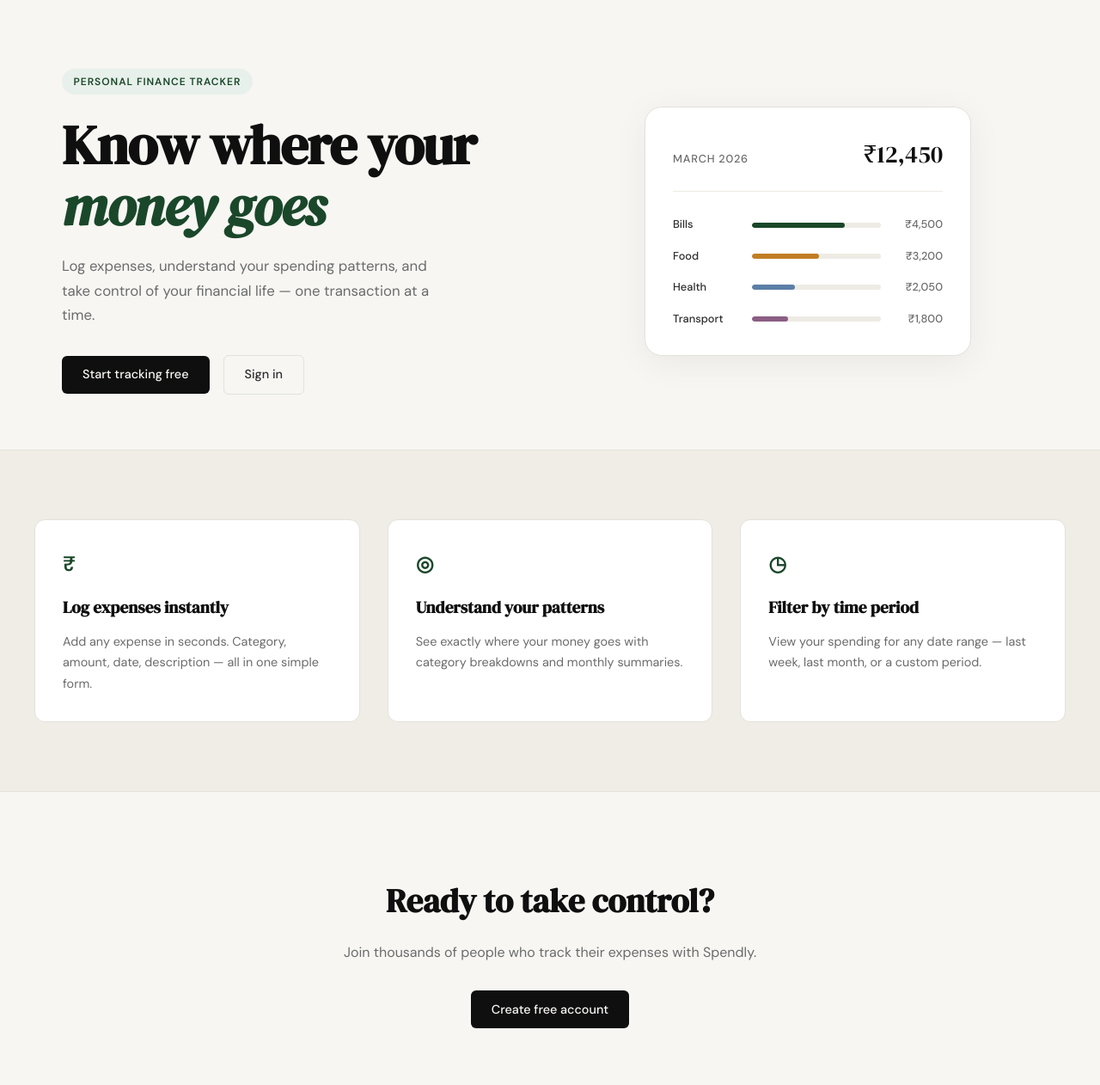
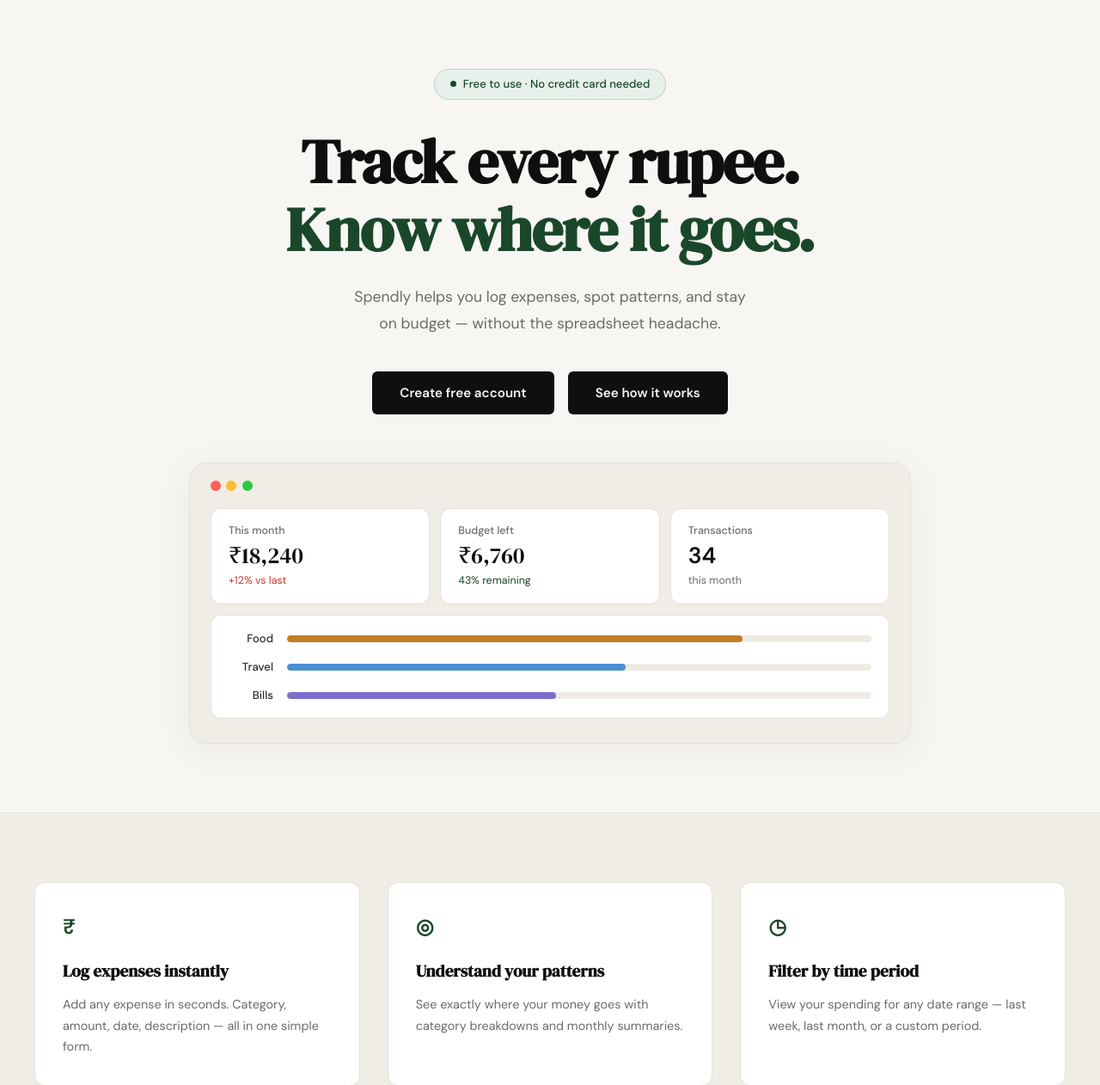
Before and after one commit to emzubairafzal/spendly, a Flask app: page / in a window 1280 px wide. Shown: the part 61-1323 px from the top of the page at 86% size. Run offline with Flask 3, Linux system fonts and the light colour scheme.

Commit message:
changed hero section

```diff
--- /dev/null
+++ b/static/css/landing.css
@@ -0,0 +1,209 @@
+/* ------------------------------------------------------------------ */
+/* Hero V2 — centered single-column layout                             */
+/* ------------------------------------------------------------------ */
+
+.hero-v2 {
+    padding: 5rem 2rem 5rem;
+    text-align: center;
+}
+
+.hero-v2-inner {
+    max-width: 840px;
+    margin: 0 auto;
+    display: flex;
+    flex-direction: column;
+    align-items: center;
+}
+
+.hero-v2-badge {
+    display: inline-flex;
+    align-items: center;
+    gap: 0.5rem;
+    background: var(--accent-light);
+    color: var(--accent);
+    border: 1px solid rgba(26, 71, 42, 0.18);
+    font-size: 0.82rem;
+    font-weight: 500;
+    padding: 0.4rem 1.1rem;
+    border-radius: 999px;
+    margin-bottom: 2rem;
+}
+
+.hero-v2-badge-dot {
+    width: 7px;
+    height: 7px;
+    border-radius: 50%;
+    background: var(--accent);
+    flex-shrink: 0;
+}
+
+.hero-v2-title {
+    font-family: var(--font-display);
+    font-size: clamp(2.8rem, 6vw, 4.5rem);
+    line-height: 1.1;
+    letter-spacing: -0.02em;
+    color: var(--ink);
+    margin-bottom: 1.5rem;
+}
+
+.hero-v2-title-accent {
+    display: block;
+    color: var(--accent);
+}
+
+.hero-v2-subtitle {
+    font-size: 1.1rem;
+    color: var(--ink-muted);
+    line-height: 1.75;
+    max-width: 580px;
+    margin-bottom: 2.5rem;
+}
+
+.hero-v2-actions {
+    display: flex;
+    gap: 1rem;
+    justify-content: center;
+    margin-bottom: 3.5rem;
+}
+
+.btn-hero {
+    display: inline-block;
+    background: var(--ink);
+    color: var(--paper);
+    padding: 0.8rem 2rem;
+    border-radius: var(--radius-sm);
+    font-family: var(--font-body);
+    font-size: 0.95rem;
+    font-weight: 600;
+    cursor: pointer;
+    border: none;
+    transition: background 0.2s;
+    text-decoration: none;
+}
+
+.btn-hero:hover { background: var(--accent); }
+
+/* ------------------------------------------------------------------ */
+/* Mock dashboard card                                                 */
+/* ------------------------------------------------------------------ */
+
+.mock-dashboard {
+    width: 100%;
+    max-width: 840px;
+    background: var(--paper-warm);
+    border: 1px solid var(--border);
+    border-radius: var(--radius-lg);
+    padding: 1.25rem 1.5rem 1.75rem;
+    box-shadow: 0 8px 40px rgba(0, 0, 0, 0.06);
+}
+
+.mock-dashboard-titlebar {
+    display: flex;
+    gap: 0.4rem;
+    margin-bottom: 1.25rem;
+}
+
+.traffic-dot {
+    width: 12px;
+    height: 12px;
+    border-radius: 50%;
+}
+
+.td-red    { background: #ff5f57; }
+.td-yellow { background: #febc2e; }
+.td-green  { background: #28c840; }
+
+.mock-stats {
+    display: grid;
+    grid-template-columns: repeat(3, 1fr);
+    gap: 0.75rem;
+    margin-bottom: 0.75rem;
+}
+
+.mock-stat-card {
+    background: var(--paper-card);
+    border: 1px solid var(--border);
+    border-radius: var(--radius-md);
+    padding: 1rem 1.25rem;
+    display: flex;
+    flex-direction: column;
+    gap: 0.3rem;
+    text-align: left;
+}
+
+.mock-stat-label {
+    font-size: 0.78rem;
+    color: var(--ink-muted);
+    font-weight: 500;
+}
+
+.mock-stat-value {
+    font-family: var(--font-display);
+    font-size: 1.65rem;
+    color: var(--ink);
+    line-height: 1.1;
+}
+
+.mock-stat-value--numeric {
+    font-family: var(--font-body);
+    font-weight: 700;
+    font-size: 1.65rem;
+}
+
+.mock-stat-sub {
+    font-size: 0.78rem;
+    color: var(--ink-muted);
+}
+
+.mock-stat-sub--danger  { color: var(--danger); }
+.mock-stat-sub--success { color: var(--accent); }
+
+/* ------------------------------------------------------------------ */
+/* Bar chart inside mock card                                          */
+/* ------------------------------------------------------------------ */
+
+.mock-bars-v2 {
+    background: var(--paper-card);
+    border: 1px solid var(--border);
+    border-radius: var(--radius-md);
+    padding: 1rem 1.25rem;
+    display: flex;
+    flex-direction: column;
+    gap: 0.75rem;
+}
+
+.mock-bar-v2-row {
+    display: grid;
+    grid-template-columns: 52px 1fr;
+    align-items: center;
+    gap: 1rem;
+}
+
+.mock-bar-v2-label {
+    font-size: 0.82rem;
+    font-weight: 500;
+    color: var(--ink-soft);
+    text-align: right;
+}
+
+.mock-bar-v2-track {
+    height: 8px;
+    background: var(--border-soft);
+    border-radius: 999px;
+    overflow: hidden;
+}
+
+.mock-bar-v2-fill {
+    height: 100%;
+    border-radius: 999px;
+}
+
+/* ------------------------------------------------------------------ */
+/* Responsive                                                          */
+/* ------------------------------------------------------------------ */
+
+@media (max-width: 700px) {
+    .mock-stats { grid-template-columns: 1fr; }
+    .hero-v2-actions { flex-direction: column; align-items: center; }
+    .hero-v2-actions .btn-hero { width: 100%; max-width: 320px; text-align: center; }
+}
--- a/templates/landing.html
+++ b/templates/landing.html
@@ -2,62 +2,82 @@
 
 {% block title %}Spendly — Track Every Rupee{% endblock %}
 
+{% block head %}
+<link rel="stylesheet" href="{{ url_for('static', filename='css/landing.css') }}">
+{% endblock %}
+
 {% block content %}
 
-<section class="hero">
-    <div class="hero-inner">
-        <div class="hero-badge">Personal Finance Tracker</div>
-        <h1 class="hero-title">
-            Know where your<br>
-            <em>money goes</em>
+<section class="hero-v2">
+    <div class="hero-v2-inner">
+
+        <div class="hero-v2-badge">
+            <span class="hero-v2-badge-dot"></span>
+            Free to use · No credit card needed
+        </div>
+
+        <h1 class="hero-v2-title">
+            Track every rupee.<br>
+            <span class="hero-v2-title-accent">Know where it goes.</span>
         </h1>
-        <p class="hero-subtitle">
-            Log expenses, understand your spending patterns,
-            and take control of your financial life —
-            one transaction at a time.
+
+        <p class="hero-v2-subtitle">
+            Spendly helps you log expenses, spot patterns, and stay<br>
+            on budget — without the spreadsheet headache.
         </p>
-        <div class="hero-actions">
-            <a href="{{ url_for('register') }}" class="btn-primary">Start tracking free</a>
-            <a href="{{ url_for('login') }}" class="btn-ghost">Sign in</a>
+
+        <div class="hero-v2-actions">
+            <a href="{{ url_for('register') }}" class="btn-hero">Create free account</a>
+            <a href="#" class="btn-hero">See how it works</a>
         </div>
-    </div>
-    <div class="hero-visual">
-        <div class="mock-card">
-            <div class="mock-card-header">
-                <span class="mock-label">March 2026</span>
-                <span class="mock-total">₹12,450</span>
+
+        <div class="mock-dashboard">
+            <div class="mock-dashboard-titlebar">
+                <span class="traffic-dot td-red"></span>
+                <span class="traffic-dot td-yellow"></span>
+                <span class="traffic-dot td-green"></span>
             </div>
-            <div class="mock-bars">
-                <div class="mock-bar-row">
-                    <span class="mock-cat">Bills</span>
-                    <div class="mock-bar-track">
-                        <div class="mock-bar" style="width: 72%"></div>
+
+            <div class="mock-stats">
+                <div class="mock-stat-card">
+                    <span class="mock-stat-label">This month</span>
+                    <span class="mock-stat-value">₹18,240</span>
+                    <span class="mock-stat-sub mock-stat-sub--danger">+12% vs last</span>
+                </div>
+                <div class="mock-stat-card">
+                    <span class="mock-stat-label">Budget left</span>
+                    <span class="mock-stat-value">₹6,760</span>
+                    <span class="mock-stat-sub mock-stat-sub--success">43% remaining</span>
+                </div>
+                <div class="mock-stat-card">
+                    <span class="mock-stat-label">Transactions</span>
+                    <span class="mock-stat-value mock-stat-value--numeric">34</span>
+                    <span class="mock-stat-sub">this month</span>
+                </div>
+            </div>
+
+            <div class="mock-bars-v2">
+                <div class="mock-bar-v2-row">
+                    <span class="mock-bar-v2-label">Food</span>
+                    <div class="mock-bar-v2-track">
+                        <div class="mock-bar-v2-fill" style="width: 78%; background: #c17f24;"></div>
                     </div>
-                    <span class="mock-amt">₹4,500</span>
                 </div>
-                <div class="mock-bar-row">
-                    <span class="mock-cat">Food</span>
-                    <div class="mock-bar-track">
-                        <div class="mock-bar mock-bar-2" style="width: 52%"></div>
+                <div class="mock-bar-v2-row">
+                    <span class="mock-bar-v2-label">Travel</span>
+                    <div class="mock-bar-v2-track">
+                        <div class="mock-bar-v2-fill" style="width: 58%; background: #4a8fd4;"></div>
                     </div>
-                    <span class="mock-amt">₹3,200</span>
                 </div>
-                <div class="mock-bar-row">
-                    <span class="mock-cat">Health</span>
-                    <div class="mock-bar-track">
-                        <div class="mock-bar mock-bar-3" style="width: 33%"></div>
+                <div class="mock-bar-v2-row">
+                    <span class="mock-bar-v2-label">Bills</span>
+                    <div class="mock-bar-v2-track">
+                        <div class="mock-bar-v2-fill" style="width: 46%; background: #7c6fcd;"></div>
                     </div>
-                    <span class="mock-amt">₹2,050</span>
-                </div>
-                <div class="mock-bar-row">
-                    <span class="mock-cat">Transport</span>
-                    <div class="mock-bar-track">
-                        <div class="mock-bar mock-bar-4" style="width: 28%"></div>
-                    </div>
-                    <span class="mock-amt">₹1,800</span>
                 </div>
             </div>
         </div>
+
     </div>
 </section>
 
```
